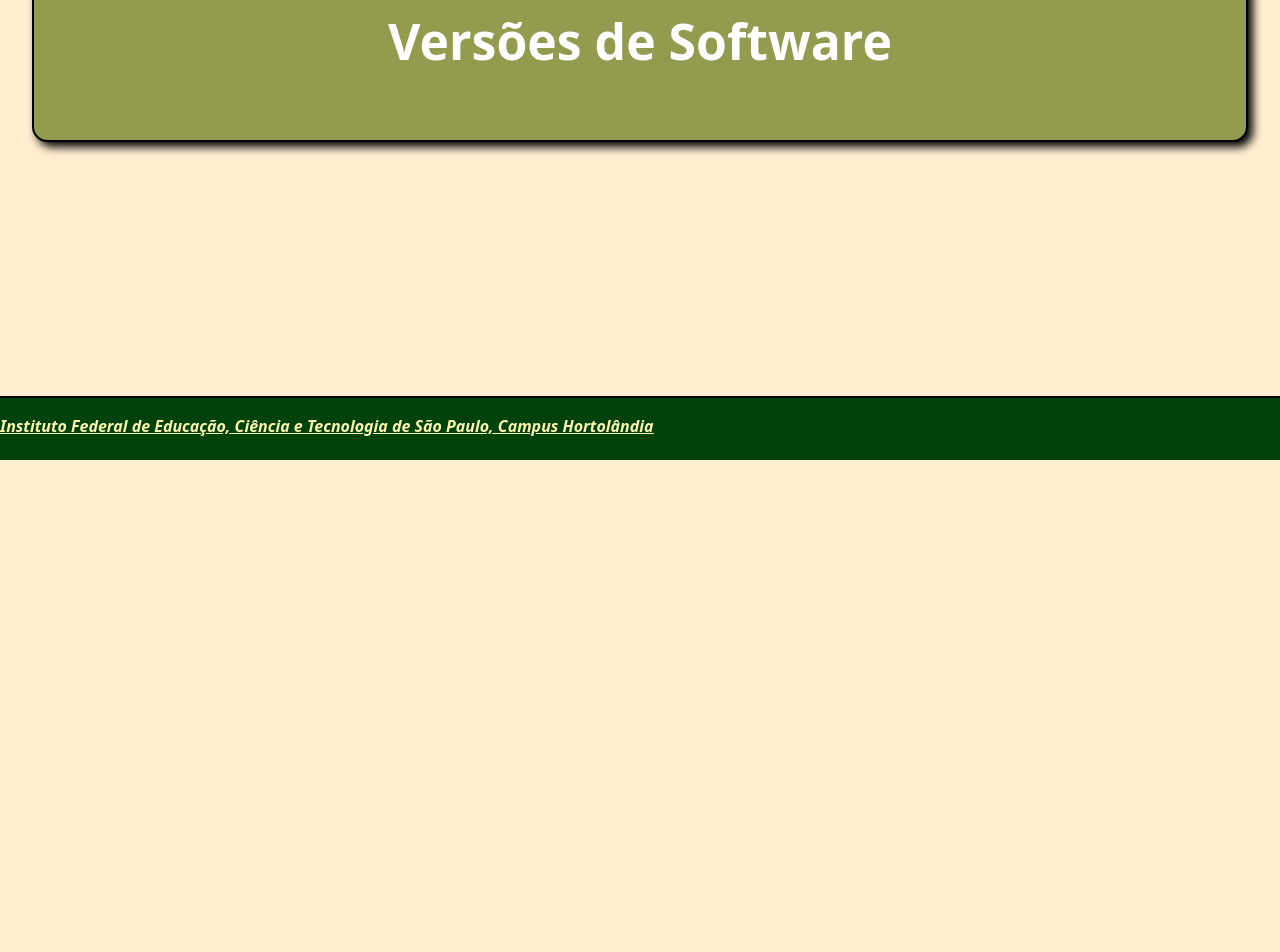
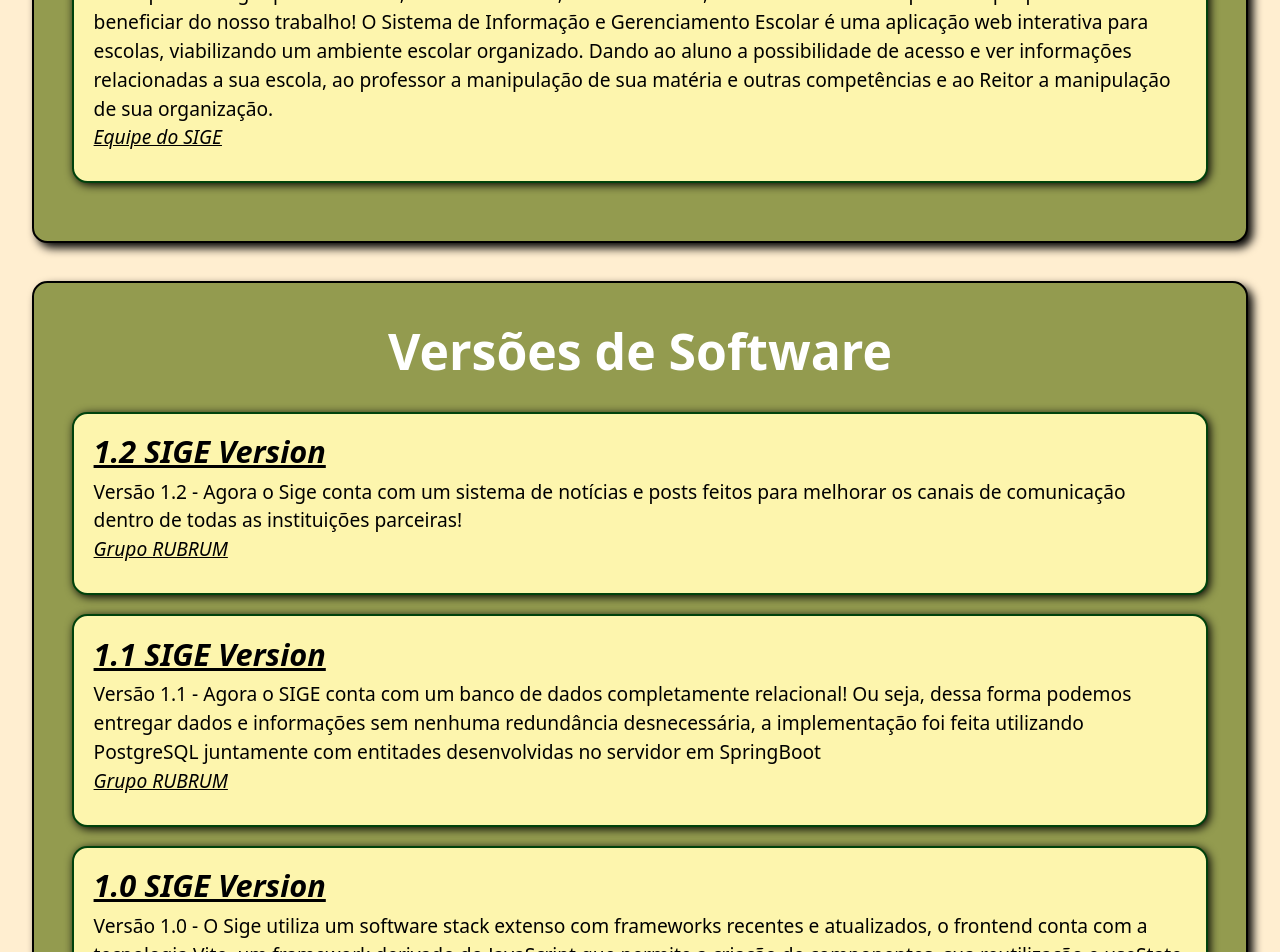
Before and after one commit to Rubrum-IFSP/SIGE, a React (Vite) app in the folder frontend/: page / in a window 1280 px wide. Shown: the part 340-1292 px from the top of the page. Before the commit the page ends 800 px from the top, so only its background shows below. Built offline with nearby package versions, Linux system fonts and the light colour scheme.

Commit message:
fixed dumb error

```diff
--- a/frontend/src/pages/Index.jsx
+++ b/frontend/src/pages/Index.jsx
@@ -1,5 +1,5 @@
 import Layout from "../components/Layout";
-import Noticias from "../components/Noticias";
+import Content from "../components/BlogContent"
 import NoticiasWrapper from "../components/NoticiasWrapper";
 import Cookie from "js-cookie";
 
@@ -19,11 +19,13 @@
         <style jsx>{css}</style>
             <NoticiasWrapper>
                 <h1 className="teste">Bem Vindo!</h1>
-
+                <Content author={"Equipe do SIGE"} content={"Este é nosso projeto de conclusão de curso, um Sistema de Informação e Gerenciamento Escolar (SIGE), desenvolvido por nós, alunos do Instituto Federal de Educação, Ciência e Tecnologia de São Paulo, Campus Hortolândia. Seja bem vindo para navegar por nosso site, criar uma escola, classes/turmas, atividades e convidar pessoas que possam se beneficiar do nosso trabalho! "+" O Sistema de Informação e Gerenciamento Escolar é uma aplicação web interativa para escolas, viabilizando um ambiente escolar organizado. Dando ao aluno a possibilidade de acesso e ver informações relacionadas a sua escola, ao professor a manipulação de sua matéria e outras competências e ao Reitor a manipulação de sua organização. "} />
             </NoticiasWrapper>
             <NoticiasWrapper>
                 <h1 className="teste">Versões de Software</h1>
-
+                <Content datePublished={"22/11/2024"} author={"Grupo RUBRUM"} content={"Versão 1.2 - Agora o Sige conta com um sistema de notícias e posts feitos para melhorar os canais de comunicação dentro de todas as instituições parceiras!"} title={"1.2 SIGE Version"}></Content>
+                <Content datePublished={"22/11/2024"} author={"Grupo RUBRUM"} content={"Versão 1.1 - Agora o SIGE conta com um banco de dados completamente relacional! Ou seja, dessa forma podemos entregar dados e informações sem nenhuma redundância desnecessária, a implementação foi feita utilizando PostgreSQL juntamente com entitades desenvolvidas no servidor em SpringBoot"} title={"1.1 SIGE Version"}></Content>
+                <Content datePublished={"26/08/2024"} author={"Grupo RUBRUM"} content={"Versão 1.0 - O Sige utiliza um software stack extenso com frameworks recentes e atualizados, o frontend conta com a tecnologia Vite, um framework derivado do JavaScript que permite a criação de componentes, sua reutilização e useState management, além de serem utilizadas bibliotecas terceirizadas em JS para a criação de notificações e gerenciamento de usuários. A API que liga o frontend com o servidor foi realizada em Java no framework Springboot, além de outras tecnologias como o REST e Hibernate."} title={"1.0 SIGE Version"}></Content>
             </NoticiasWrapper>
         </Layout>
     )
```
